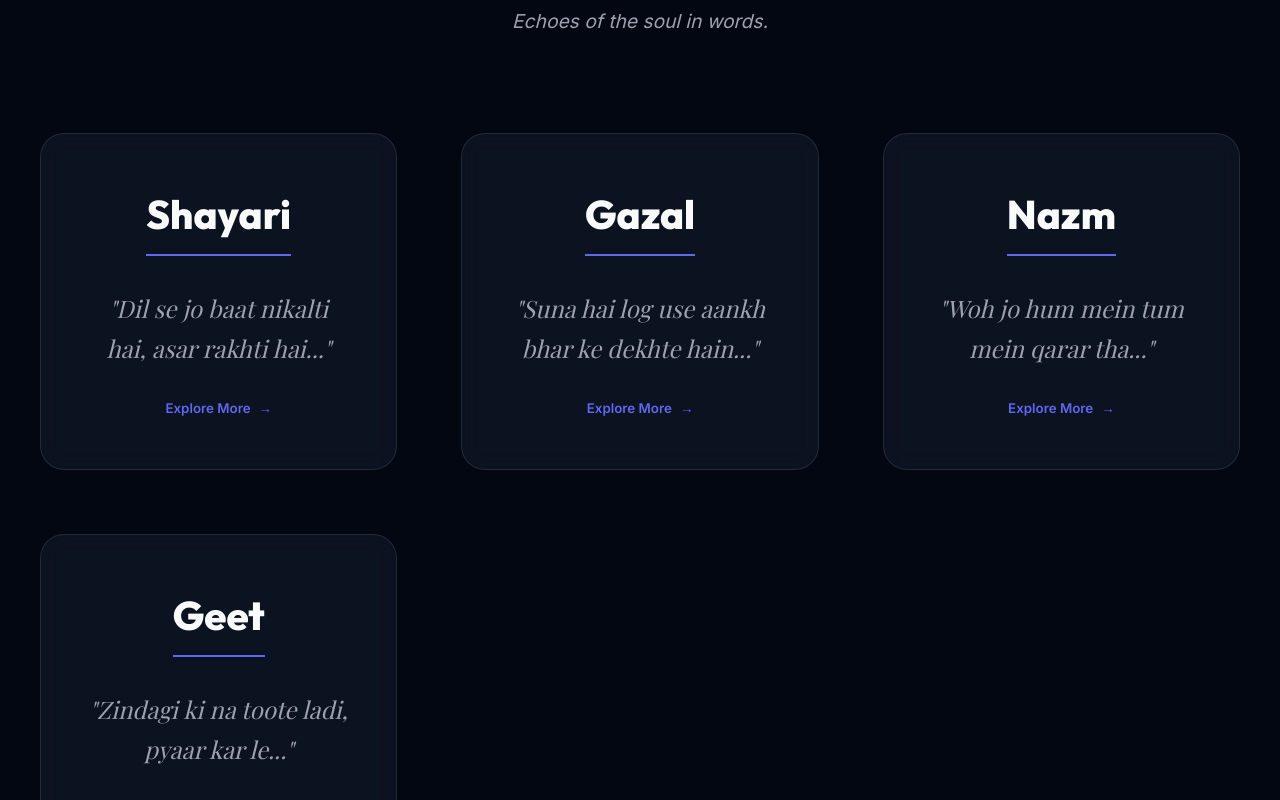
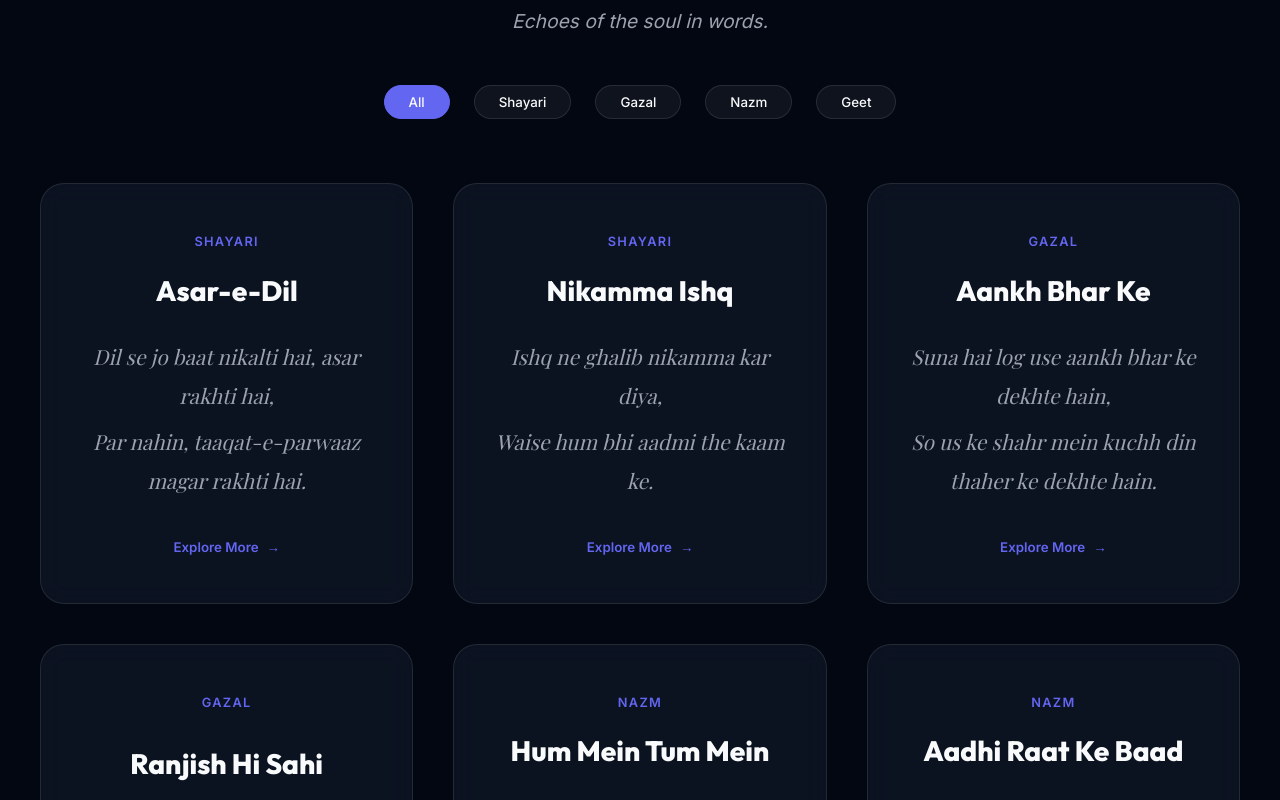
Before and after one commit to PrinceBhalse/prince_bhalse, a React (Vite) app: page /shayari in a window 1280 px wide. Shown: the part 240-1040 px from the top of the page. Built offline with nearby package versions, Linux system fonts and the light colour scheme; a web font is replaced by a local one.

Commit message:
Created sub sections in shayari page

```diff
--- a/src/pages/Shayari.jsx
+++ b/src/pages/Shayari.jsx
@@ -1,12 +1,52 @@
-import React from 'react';
+import React, { useState } from 'react';
 
 const Shayari = () => {
-  const sections = [
-    { title: 'Shayari', content: 'Dil se jo baat nikalti hai, asar rakhti hai...' },
-    { title: 'Gazal', content: 'Suna hai log use aankh bhar ke dekhte hain...' },
-    { title: 'Nazm', content: 'Woh jo hum mein tum mein qarar tha...' },
-    { title: 'Geet', content: 'Zindagi ki na toote ladi, pyaar kar le...' },
+  const [filter, setFilter] = useState('All');
+
+  const poetryItems = [
+    {
+      title: 'Asar-e-Dil',
+      category: 'Shayari',
+      content: 'Dil se jo baat nikalti hai, asar rakhti hai,\nPar nahin, taaqat-e-parwaaz magar rakhti hai.'
+    },
+    {
+      title: 'Nikamma Ishq',
+      category: 'Shayari',
+      content: 'Ishq ne ghalib nikamma kar diya,\nWaise hum bhi aadmi the kaam ke.'
+    },
+    {
+      title: 'Aankh Bhar Ke',
+      category: 'Gazal',
+      content: 'Suna hai log use aankh bhar ke dekhte hain,\nSo us ke shahr mein kuchh din thaher ke dekhte hain.'
+    },
+    {
+      title: 'Ranjish Hi Sahi',
+      category: 'Gazal',
+      content: 'Ranjish hi sahi dil hi dukhane ke liye aa,\nAa phir se mujhe chhod ke jaane ke liye aa.'
+    },
+    {
+      title: 'Hum Mein Tum Mein',
+      category: 'Nazm',
+      content: 'Woh jo hum mein tum mein qarar tha, tumhein yaad ho ke na yaad ho,\nWahi yaani waada nibah ka, tumhein yaad ho ke na yaad ho.'
+    },
+    {
+      title: 'Aadhi Raat Ke Baad',
+      category: 'Nazm',
+      content: 'Raat aadhi se zyaada ja chuki hai, aasman par chand chup chap khada hai,\nAur main apni purani yaadon ke panno ko tatol raha hoon.'
+    },
+    {
+      title: 'Zindagi Ki Ladi',
+      category: 'Geet',
+      content: 'Zindagi ki na toote ladi, pyaar kar le ghadi do ghadi,\nLambi lambi umariya ko chhod, pyari pyari umariya se jod.'
+    },
+    {
+      title: 'Alvida Na Kehna',
+      category: 'Geet',
+      content: 'Chalte chalte mere yeh geet yaad rakhna,\nKabhi alvida na kehna, kabhi alvida na kehna.'
+    },
   ];
+
+  const filteredItems = filter === 'All' ? poetryItems : poetryItems.filter(item => item.category === filter);
 
   return (
     <div className="container section-padding" style={{ textAlign: 'center' }}>
@@ -15,14 +55,35 @@ const Shayari = () => {
         <p className="shayari-subtitle">Echoes of the soul in words.</p>
       </header>
 
-      <div className="shayari-grid">
-        {sections.map((section) => (
-          <div key={section.title} className="glass rekhta-card">
-            <h2 className="rekhta-title">
-              {section.title}
-            </h2>
-            <p className="rekhta-content">
-              "{section.content}"
+      {/* Category Filters */}
+      <div className="shayari-filters">
+        {['All', 'Shayari', 'Gazal', 'Nazm', 'Geet'].map((cat) => (
+          <button
+            key={cat}
+            onClick={() => setFilter(cat)}
+            className="filter-btn"
+            style={{
+              background: filter === cat ? 'var(--primary)' : 'rgba(255,255,255,0.05)',
+              borderColor: filter === cat ? 'var(--primary)' : 'var(--border)'
+            }}
+          >
+            {cat}
+          </button>
+        ))}
+      </div>
+
+      {/* Poetry Grid */}
+      <div className="poetry-grid">
+        {filteredItems.map((item, idx) => (
+          <div key={idx} className="glass poetry-card">
+            <span className="poetry-category">{item.category}</span>
+            <h2 className="poetry-title">{item.title}</h2>
+            <p className="poetry-content">
+              {item.content.split('\n').map((line, lineIdx) => (
+                <span key={lineIdx} style={{ display: 'block', marginBottom: '0.5rem' }}>
+                  {line}
+                </span>
+              ))}
             </p>
             <button className="explore-btn">
               Explore More <span className="arrow">→</span>
@@ -33,7 +94,7 @@ const Shayari = () => {
 
       <style>{`
         .shayari-header {
-          margin-bottom: 6rem;
+          margin-bottom: 3rem;
         }
         .shayari-title {
           font-size: 4rem;
@@ -48,44 +109,76 @@ const Shayari = () => {
           color: var(--text-muted);
           font-style: italic;
         }
-        .shayari-grid {
+        .shayari-filters {
+          display: flex;
+          justify-content: center;
+          gap: 1.5rem;
+          margin-bottom: 4rem;
+          flex-wrap: wrap;
+        }
+        .filter-btn {
+          padding: 0.5rem 1.5rem;
+          border-radius: 2rem;
+          border: 1px solid var(--border);
+          color: var(--text);
+          font-weight: 500;
+          transition: var(--transition);
+          cursor: pointer;
+        }
+        .filter-btn:hover {
+          background: var(--primary) !important;
+          border-color: var(--primary) !important;
+          transform: translateY(-2px);
+        }
+        .poetry-grid {
           display: grid;
-          grid-template-columns: repeat(auto-fit, minmax(300px, 1fr));
-          gap: 4rem;
+          grid-template-columns: repeat(auto-fit, minmax(320px, 1fr));
+          gap: 2.5rem;
         }
-        .rekhta-card {
-          padding: 3rem;
+        .poetry-card {
+          padding: 3rem 2.5rem;
           border-radius: 1.5rem;
           transition: var(--transition);
+          display: flex;
+          flex-direction: column;
+          align-items: center;
+          justify-content: space-between;
+          text-align: center;
         }
-        .rekhta-card:hover {
+        .poetry-card:hover {
           transform: translateY(-5px);
           border-color: var(--primary);
           box-shadow: 0 20px 40px rgba(99, 102, 241, 0.15);
         }
-        .rekhta-title {
-          font-size: 2.5rem;
+        .poetry-category {
+          font-size: 0.8rem;
+          font-weight: 600;
+          color: var(--primary);
+          text-transform: uppercase;
+          letter-spacing: 0.1em;
+          margin-bottom: 1rem;
+        }
+        .poetry-title {
+          font-size: 1.75rem;
           color: var(--text);
-          margin-bottom: 2rem;
-          border-bottom: 2px solid var(--primary);
-          display: inline-block;
-          padding-bottom: 0.5rem;
+          margin-bottom: 1.5rem;
         }
-        .rekhta-content {
-          font-size: 1.5rem;
-          line-height: 2.5rem;
+        .poetry-content {
+          font-size: 1.3rem;
+          line-height: 2.4rem;
           color: var(--text-muted);
           font-family: 'Playfair Display', serif;
           font-style: italic;
+          margin-bottom: 2rem;
         }
         .explore-btn {
-          margin-top: 2rem;
           color: var(--primary);
           font-weight: 600;
           cursor: pointer;
           display: inline-flex;
           align-items: center;
           gap: 0.5rem;
+          transition: var(--transition);
         }
         .explore-btn .arrow {
           transition: transform 0.3s ease;
@@ -96,25 +189,34 @@ const Shayari = () => {
 
         @media (max-width: 768px) {
           .shayari-header {
-            margin-bottom: 3.5rem;
+            margin-bottom: 2.5rem;
           }
           .shayari-title {
             font-size: 2.75rem;
           }
-          .shayari-grid {
+          .shayari-filters {
+            gap: 1rem;
+            margin-bottom: 2.5rem;
+          }
+          .filter-btn {
+            padding: 0.4rem 1.2rem;
+            font-size: 0.9rem;
+          }
+          .poetry-grid {
             grid-template-columns: 1fr;
             gap: 2rem;
           }
-          .rekhta-card {
-            padding: 2rem;
+          .poetry-card {
+            padding: 2rem 1.5rem;
           }
-          .rekhta-title {
-            font-size: 2rem;
+          .poetry-title {
+            font-size: 1.5rem;
+            margin-bottom: 1rem;
+          }
+          .poetry-content {
+            font-size: 1.15rem;
+            line-height: 2rem;
             margin-bottom: 1.5rem;
-          }
-          .rekhta-content {
-            font-size: 1.25rem;
-            line-height: 2rem;
           }
         }
       `}</style>
```
